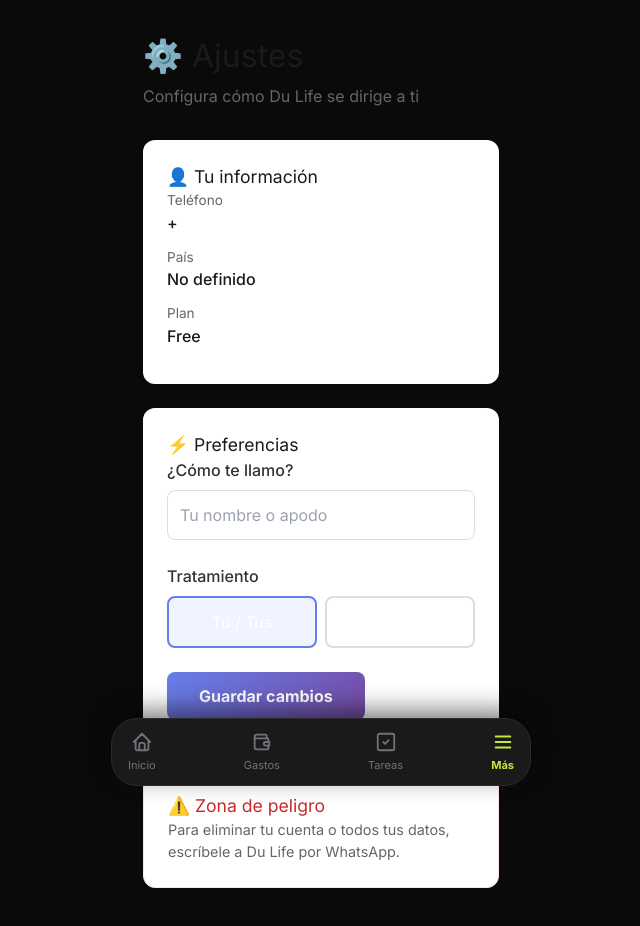
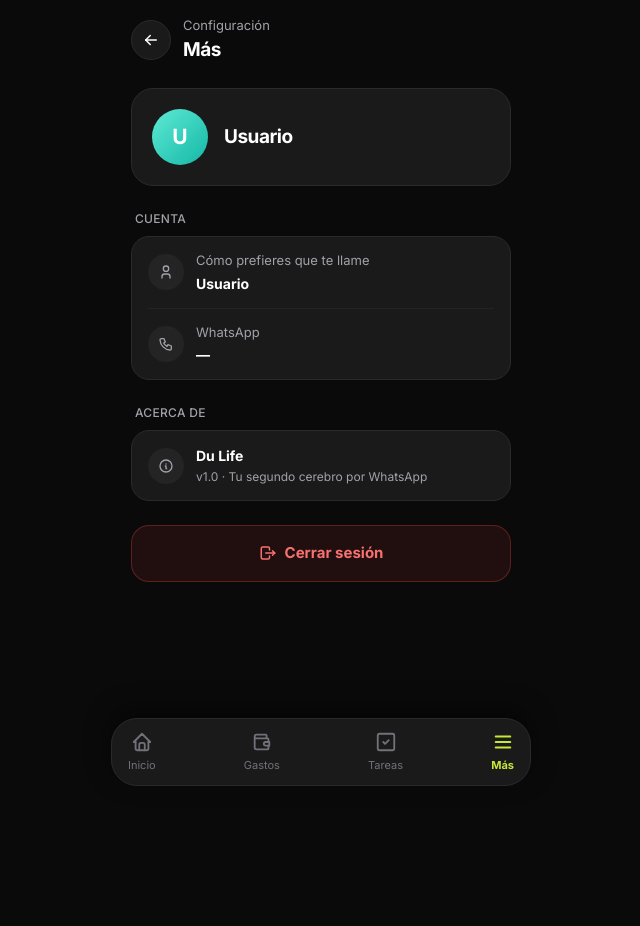
Before and after one commit to vandusfor-code/du-life-api, a Next.js app: page /dashboard/settings in a window 1280 px wide. Shown: the top 926 px of the page, without its empty margins (319-959 px from the left). After the commit the page ends 838 px from the top, so only its background shows below. Built offline with nearby package versions, Linux system fonts and the light colour scheme; no server answers.

Commit message:
feat: push notifications backend + settings con cerrar sesion

```diff
--- a/app/dashboard/settings/page.js
+++ b/app/dashboard/settings/page.js
@@ -1,238 +1,157 @@
 'use client';
 
 import { useEffect, useState } from 'react';
+import { useRouter } from 'next/navigation';
+import { IconArrowLeft, IconLogout, IconUser, IconPhone, IconInfoCircle } from '@tabler/icons-react';
+import Avatar from '../../../components/Avatar';
 
 export default function SettingsPage() {
+  const router = useRouter();
   const [usuario, setUsuario] = useState(null);
   const [loading, setLoading] = useState(true);
-  const [guardando, setGuardando] = useState(false);
-  const [mensaje, setMensaje] = useState('');
-
-  const [form, setForm] = useState({
-    como_llamar: '',
-    tratamiento: 'tu'
-  });
+  const [loggingOut, setLoggingOut] = useState(false);
 
   useEffect(() => {
-    cargarUsuario();
+    fetch('/api/dashboard/usuario')
+      .then((r) => r.json())
+      .then((d) => {
+        setUsuario(d.usuario);
+        setLoading(false);
+      })
+      .catch(() => setLoading(false));
   }, []);
 
-  const cargarUsuario = async () => {
+  const cerrarSesion = async () => {
+    if (loggingOut) return;
+    const confirmar = confirm('¿Cerrar sesión?');
+    if (!confirmar) return;
+
+    setLoggingOut(true);
     try {
-      const r = await fetch('/api/dashboard/usuario');
-      if (r.ok) {
-        const data = await r.json();
-        setUsuario(data.usuario);
-        setForm({
-          como_llamar: data.usuario.como_llamar || data.usuario.nombre || '',
-          tratamiento: data.usuario.tratamiento || 'tu'
-        });
-      }
+      await fetch('/api/auth/logout', { method: 'GET' });
+      // Limpiar cualquier residuo
+      try { sessionStorage.clear(); } catch (e) {}
+      router.push('/login');
     } catch (e) {
-      console.error(e);
-    } finally {
-      setLoading(false);
-    }
-  };
-
-  const guardar = async (e) => {
-    e.preventDefault();
-    setGuardando(true);
-    setMensaje('');
-
-    try {
-      const r = await fetch('/api/dashboard/usuario', {
-        method: 'PATCH',
-        headers: { 'Content-Type': 'application/json' },
-        body: JSON.stringify(form)
-      });
-
-      if (r.ok) {
-        setMensaje('✅ Cambios guardados');
-        cargarUsuario();
-        setTimeout(() => setMensaje(''), 3000);
-      } else {
-        setMensaje('❌ Error al guardar');
-      }
-    } catch (e) {
-      setMensaje('❌ Error de conexión');
-    } finally {
-      setGuardando(false);
+      alert('Error cerrando sesión. Intenta de nuevo.');
+      setLoggingOut(false);
     }
   };
 
   if (loading) {
-    return <div style={{ padding: '2rem' }}>Cargando...</div>;
+    return (
+      <div className="px-5 pt-4 flex items-center justify-center min-h-screen">
+        <div className="text-muted">Cargando...</div>
+      </div>
+    );
   }
 
+  const nombre = usuario?.como_llamar || usuario?.nombre || 'Usuario';
+  const telefono = usuario?.telefono || '';
+  const telefonoFormat = telefono ? '+' + telefono.slice(0, 2) + ' ' + telefono.slice(2, 5) + ' ' + telefono.slice(5, 8) + ' ' + telefono.slice(8) : '';
+
   return (
-    <div style={{ padding: '2rem' }}>
-      <div style={{ marginBottom: '2rem' }}>
-        <h1 style={{ fontSize: '2rem', margin: 0, color: '#1a1a1a' }}>⚙️ Ajustes</h1>
-        <p style={{ color: '#666', marginTop: '0.25rem' }}>
-          Configura cómo Du Life se dirige a ti
-        </p>
-      </div>
-
-      <div style={{ maxWidth: '600px' }}>
-        {/* INFO DEL USUARIO */}
-        <div style={{
-          background: 'white',
-          padding: '1.5rem',
-          borderRadius: '12px',
-          boxShadow: '0 1px 3px rgba(0,0,0,0.08)',
-          marginBottom: '1.5rem'
-        }}>
-          <h2 style={{ fontSize: '1.1rem', marginTop: 0, color: '#1a1a1a' }}>
-            👤 Tu información
-          </h2>
-
-          <div style={{ marginBottom: '0.75rem' }}>
-            <div style={{ color: '#666', fontSize: '0.85rem' }}>Teléfono</div>
-            <div style={{ color: '#1a1a1a', fontWeight: '500' }}>
-              +{usuario?.telefono}
+    <div className="px-5 pt-4 pb-32">
+      {/* Header */}
+      <div className="flex items-center gap-3 mb-6">
+        <button
+          onClick={() => router.push('/dashboard')}
+          className="w-10 h-10 rounded-full flex items-center justify-center"
+          style={{ background: '#1A1A1A', border: '1px solid #2A2A2A' }}
+        >
+          <IconArrowLeft size={18} color="#fff" />
+        </button>
+        <div>
+          <div className="text-[13px] text-muted">Configuración</div>
+          <div className="text-[19px] font-bold tracking-tight text-white">Más</div>
         </div>
       </div>
 
-          <div style={{ marginBottom: '0.75rem' }}>
-            <div style={{ color: '#666', fontSize: '0.85rem' }}>País</div>
-            <div style={{ color: '#1a1a1a', fontWeight: '500' }}>
-              {usuario?.pais || 'No definido'}
+      {/* Card de perfil */}
+      <div
+        className="rounded-hero p-5 mb-6"
+        style={{ background: '#1A1A1A', border: '1px solid #2A2A2A' }}
+      >
+        <div className="flex items-center gap-4">
+          <Avatar name={nombre} size="xl" />
+          <div className="flex-1">
+            <div className="text-[19px] font-bold text-white tracking-tight">{nombre}</div>
+            {telefonoFormat && (
+              <div className="text-[13px] text-muted mt-1">{telefonoFormat}</div>
+            )}
+            {usuario?.plan && (
+              <div className="inline-block mt-2 px-2 py-0.5 rounded-md" style={{ background: 'rgba(196,233,56,0.15)' }}>
+                <span className="text-[10px] font-bold uppercase tracking-wide" style={{ color: '#C4E938' }}>
+                  Plan {usuario.plan}
+                </span>
               </div>
-          </div>
-
-          <div style={{ marginBottom: '0.75rem' }}>
-            <div style={{ color: '#666', fontSize: '0.85rem' }}>Plan</div>
-            <div style={{ color: '#1a1a1a', fontWeight: '500', textTransform: 'capitalize' }}>
-              {usuario?.plan || 'free'}
+            )}
           </div>
         </div>
       </div>
 
-        {/* PREFERENCIAS */}
-        <form onSubmit={guardar} style={{
-          background: 'white',
-          padding: '1.5rem',
-          borderRadius: '12px',
-          boxShadow: '0 1px 3px rgba(0,0,0,0.08)',
-          marginBottom: '1.5rem'
-        }}>
-          <h2 style={{ fontSize: '1.1rem', marginTop: 0, color: '#1a1a1a' }}>
-            ⚡ Preferencias
-          </h2>
-
-          <div style={{ marginBottom: '1.5rem' }}>
-            <label style={{ display: 'block', marginBottom: '0.5rem', color: '#333', fontWeight: '500' }}>
-              ¿Cómo te llamo?
-            </label>
-            <input
-              type="text"
-              value={form.como_llamar}
-              onChange={(e) => setForm({ ...form, como_llamar: e.target.value })}
-              placeholder="Tu nombre o apodo"
-              style={{
-                width: '100%',
-                padding: '0.75rem',
-                fontSize: '1rem',
-                border: '1px solid #ddd',
-                borderRadius: '8px',
-                boxSizing: 'border-box'
-              }}
-              required
-            />
+      {/* Secciones */}
+      <div className="text-[12px] text-muted uppercase tracking-wide font-medium mb-2 px-1">
+        Cuenta
       </div>
-
-          <div style={{ marginBottom: '1.5rem' }}>
-            <label style={{ display: 'block', marginBottom: '0.5rem', color: '#333', fontWeight: '500' }}>
-              Tratamiento
-            </label>
-            <div style={{ display: 'flex', gap: '0.5rem' }}>
-              <label style={{
-                flex: 1,
-                padding: '0.75rem',
-                border: '2px solid ' + (form.tratamiento === 'tu' ? '#667eea' : '#ddd'),
-                borderRadius: '8px',
-                cursor: 'pointer',
-                textAlign: 'center',
-                background: form.tratamiento === 'tu' ? '#f0f4ff' : 'white'
-              }}>
-                <input
-                  type="radio"
-                  value="tu"
-                  checked={form.tratamiento === 'tu'}
-                  onChange={(e) => setForm({ ...form, tratamiento: e.target.value })}
-                  style={{ display: 'none' }}
-                />
-                Tú / Tus
-              </label>
-              <label style={{
-                flex: 1,
-                padding: '0.75rem',
-                border: '2px solid ' + (form.tratamiento === 'usted' ? '#667eea' : '#ddd'),
-                borderRadius: '8px',
-                cursor: 'pointer',
-                textAlign: 'center',
-                background: form.tratamiento === 'usted' ? '#f0f4ff' : 'white'
-              }}>
-                <input
-                  type="radio"
-                  value="usted"
-                  checked={form.tratamiento === 'usted'}
-                  onChange={(e) => setForm({ ...form, tratamiento: e.target.value })}
-                  style={{ display: 'none' }}
-                />
-                Usted / Sus
-              </label>
+      <div
+        className="rounded-card px-4 mb-6"
+        style={{ background: '#1A1A1A', border: '1px solid #2A2A2A' }}
+      >
+        <div className="flex items-center gap-3 py-3.5" style={{ borderBottom: '1px solid #242424' }}>
+          <div className="w-9 h-9 rounded-full flex items-center justify-center flex-shrink-0" style={{ background: '#242424' }}>
+            <IconUser size={16} color="#A1A1AA" />
+          </div>
+          <div className="flex-1">
+            <div className="text-[13px] text-muted">Cómo prefieres que te llame</div>
+            <div className="text-[14px] font-bold text-white mt-0.5">{nombre}</div>
+          </div>
+        </div>
+        <div className="flex items-center gap-3 py-3.5">
+          <div className="w-9 h-9 rounded-full flex items-center justify-center flex-shrink-0" style={{ background: '#242424' }}>
+            <IconPhone size={16} color="#A1A1AA" />
+          </div>
+          <div className="flex-1">
+            <div className="text-[13px] text-muted">WhatsApp</div>
+            <div className="text-[14px] font-bold text-white mt-0.5">{telefonoFormat || '—'}</div>
+          </div>
         </div>
       </div>
 
-          {mensaje && (
-            <div style={{
-              padding: '0.75rem',
-              borderRadius: '8px',
-              marginBottom: '1rem',
-              background: mensaje.includes('✅') ? '#d3f9d8' : '#fee',
-              color: mensaje.includes('✅') ? '#2b8a3e' : '#c00',
-              fontSize: '0.9rem'
-            }}>
-              {mensaje}
+      {/* Acerca de */}
+      <div className="text-[12px] text-muted uppercase tracking-wide font-medium mb-2 px-1">
+        Acerca de
       </div>
-          )}
-
-          <button
-            type="submit"
-            disabled={guardando}
-            style={{
-              padding: '0.75rem 2rem',
-              background: guardando ? '#999' : 'linear-gradient(135deg, #667eea, #764ba2)',
-              color: 'white',
-              border: 'none',
-              borderRadius: '8px',
-              fontSize: '1rem',
-              fontWeight: 'bold',
-              cursor: guardando ? 'not-allowed' : 'pointer'
-            }}
+      <div
+        className="rounded-card px-4 mb-6"
+        style={{ background: '#1A1A1A', border: '1px solid #2A2A2A' }}
       >
-            {guardando ? 'Guardando...' : 'Guardar cambios'}
-          </button>
-        </form>
-
-        {/* ZONA DE PELIGRO */}
-        <div style={{
-          background: 'white',
-          padding: '1.5rem',
-          borderRadius: '12px',
-          boxShadow: '0 1px 3px rgba(0,0,0,0.08)',
-          border: '1px solid #ffe3e3'
-        }}>
-          <h2 style={{ fontSize: '1.1rem', marginTop: 0, color: '#c92a2a' }}>
-            ⚠️ Zona de peligro
-          </h2>
-          <p style={{ color: '#666', fontSize: '0.9rem' }}>
-            Para eliminar tu cuenta o todos tus datos, escríbele a Du Life por WhatsApp.
-          </p>
+        <div className="flex items-center gap-3 py-3.5">
+          <div className="w-9 h-9 rounded-full flex items-center justify-center flex-shrink-0" style={{ background: '#242424' }}>
+            <IconInfoCircle size={16} color="#A1A1AA" />
+          </div>
+          <div className="flex-1">
+            <div className="text-[14px] font-bold text-white">Du Life</div>
+            <div className="text-[12px] text-muted mt-0.5">v1.0 · Tu segundo cerebro por WhatsApp</div>
           </div>
         </div>
       </div>
+
+      {/* Cerrar sesión */}
+      <button
+        onClick={cerrarSesion}
+        disabled={loggingOut}
+        className="w-full rounded-card py-4 flex items-center justify-center gap-2 font-bold text-[15px]"
+        style={{
+          background: 'rgba(239, 68, 68, 0.1)',
+          border: '1px solid rgba(239, 68, 68, 0.3)',
+          color: '#F87171',
+          opacity: loggingOut ? 0.5 : 1,
+        }}
+      >
+        <IconLogout size={18} />
+        {loggingOut ? 'Cerrando sesión...' : 'Cerrar sesión'}
+      </button>
+    </div>
   );
 }
```
Lines whose indentation alone changed are shown as unchanged.
